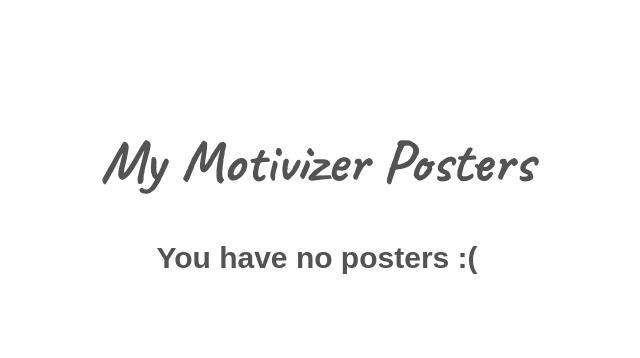
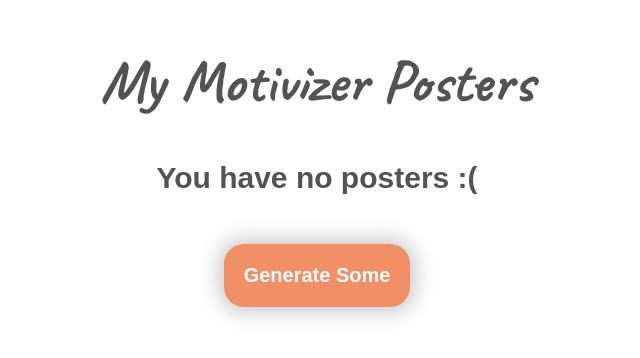
Before and after one commit to joesjo/motivizer, a React (Create React App) app: page /myposters in a window 1280 px wide. Shown: the part 222-580 px from the top of the page, without its empty margins (323-963 px from the left). Built offline with nearby package versions, Linux system fonts and the light colour scheme.

Commit message:
Generate button on saved posters page

```diff
--- a/src/components/SavedPage.js
+++ b/src/components/SavedPage.js
@@ -47,7 +47,14 @@ export default function SavedPage() {
     return (
         <div className="motivate-container">
             <Link to="/"><h1>My Motivizer Posters</h1></Link>
-            {numberOfPosters === 0 ? <h2>You have no posters :{"("}</h2> :
+            {numberOfPosters === 0 ?
+            <>
+                <h2>You have no posters :{"("}</h2>
+                <div className="button-container">
+                    <Link to="/motivate"><button>Generate Some</button></Link>
+                </div>
+            </>
+            :
             <>
                 <Poster
                     quoteContent={currentPoster.quote.content}
```
